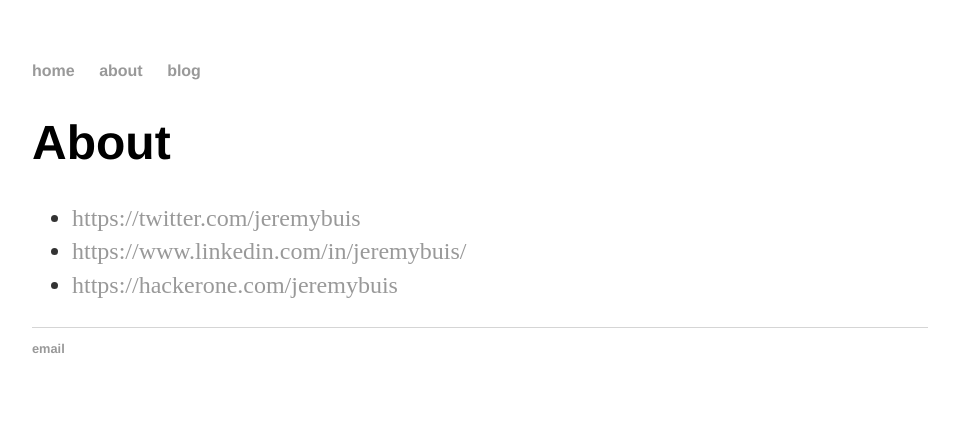
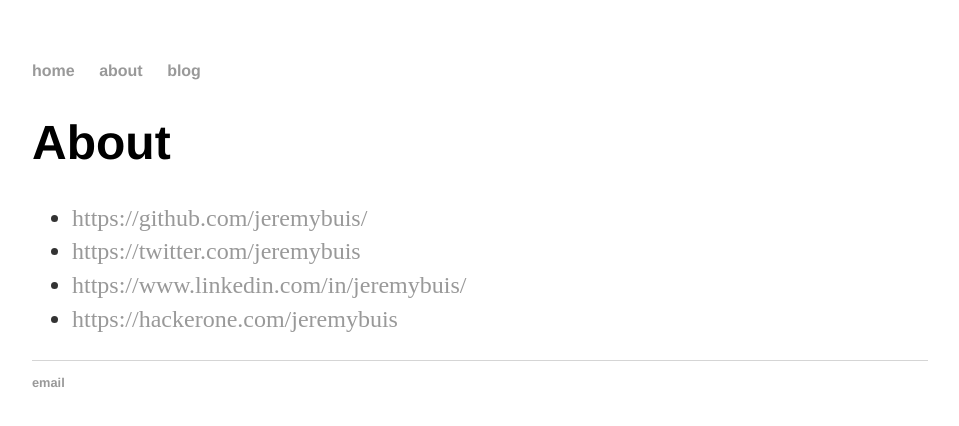
Before and after one commit to jeremybuis/jeremybuis.github.io, a Jekyll site: the page built from about/index.html, in a window 1280 px wide. Shown: the top 426 px of the page, without its empty margins (160-1119 px from the left). Built offline with Jekyll 4.4.1, drawn with Linux system fonts in a browser that asks for light colours.

Commit message:
Update index.html

```diff
--- a/about/index.html
+++ b/about/index.html
@@ -8,6 +8,7 @@ description: About Jeremy Buis
 	<h1>About</h1>
 
 	<ul class="contacts">
+		<li><a href="https://github.com/jeremybuis/">https://github.com/jeremybuis/</a></li>
 		<li><a href="https://twitter.com/jeremybuis">https://twitter.com/jeremybuis</a></li>
 		<li><a href="https://www.linkedin.com/in/jeremybuis/">https://www.linkedin.com/in/jeremybuis/</a></li>
 		<li><a href="https://hackerone.com/jeremybuis">https://hackerone.com/jeremybuis</a></li>
```
